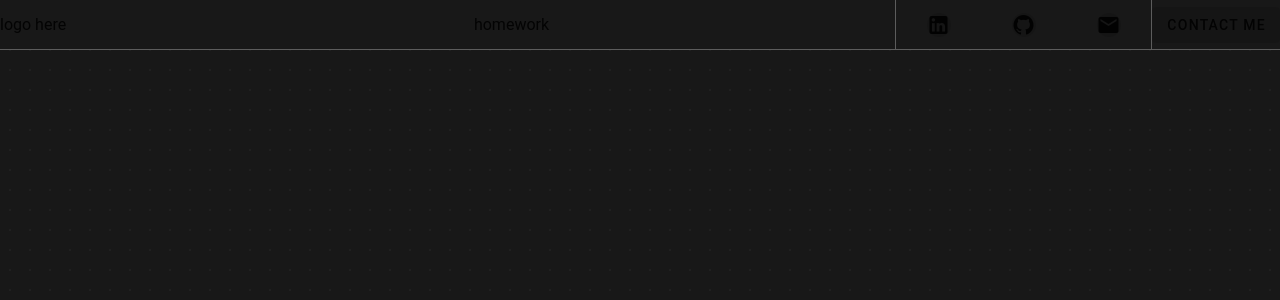
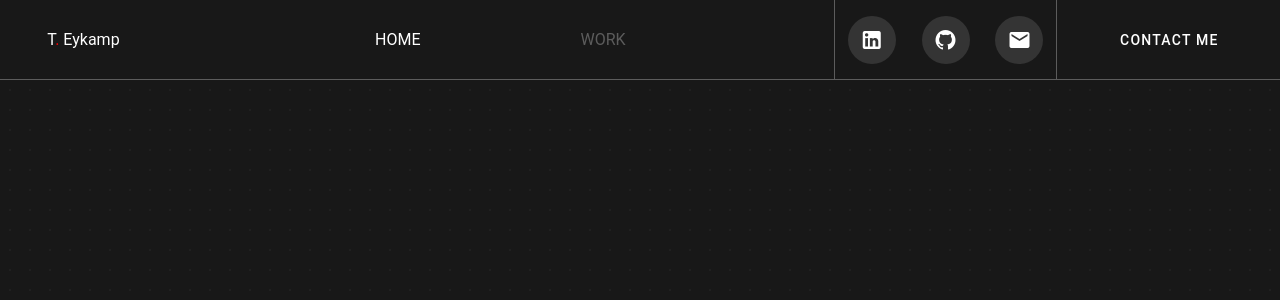
Before and after one commit to teykamp/homepage-2, a Vue app: page / in a window 1280 px wide. Shown: the top 300 px of the page. Built offline with nearby package versions, Linux system fonts and the light colour scheme.

Commit message:
work on navbar

```diff
--- a/src/components/NavCard.vue
+++ b/src/components/NavCard.vue
@@ -1,16 +1,24 @@
 <template>
   <div
-    style="height: 50px; background: #181818; border-bottom: 1px solid rgb(92, 92, 92);"
-    class="d-flex"
+    style="height: 80px; background: #181818; border-bottom: 1px solid rgb(92, 92, 92);"
+    class="d-flex text-white"
   >
-    <div style=" height: 100%; width: 10%;" class="d-flex align-center">
-      <div>logo here</div>
+    <div style=" height: 100%; width: 15%;" class="d-flex align-center justify-center">
+      <div class="text-bold">
+        <p>T<span :style="{
+          'color': 'red',
+        }">.</span> Eykamp</p>
+      </div>
     </div>
-    <div style=" height: 100%; width: 60%; border-right: 1px solid rgb(92, 92, 92);" class="d-flex align-center justify-center">
+    <div style=" height: 100%; width: 60%; border-right: 1px solid #5c5c5c;" class="d-flex align-center justify-center text-uppercase">
       <div
         v-for="(route, index) in routes"
         :key="index"
-      >{{ route.name }}</div>
+        :style="{
+          color: route.name === currentRoute.name ? '' : '#5c5c5c',
+        }"
+        class="mx-10 px-10 route-text"
+      > {{ route.name }}</div>
     </div>
     <div style=" height: 100%; width: 20%; border-right: 1px solid rgb(92, 92, 92);" class="d-flex align-center justify-space-around">
       <v-btn
@@ -18,23 +26,22 @@
         :key="key"
         :icon="link.icon"
         variant="tonal"
-        size="sm"
       ></v-btn>
     </div>
-    <div style=" height: 100%; width: 10%;" class="d-flex align-center">
+    <div style=" height: 100%; width: 20%;" class="d-flex align-center justify-center">
       <v-btn
-        variant="tonal"
+        variant="text"
       >contact me</v-btn>
     </div>
   </div>
 </template>
 
 <script setup lang="ts">
-import CardAnimationWrapper from './CardAnimationWrapper.vue';
 import { ref } from 'vue'
-import { useRouter } from 'vue-router'
+import { useRouter, useRoute } from 'vue-router'
 
 const router = useRouter()
+const currentRoute = useRoute()
 const routes = ref(router.options.routes)
 
 const socialLinks = ref({
@@ -55,4 +62,8 @@ const socialLinks = ref({
 </script>
 
 <style scoped>
+.route-text:hover {
+  font-style: italic;
+  cursor: pointer;
+}
 </style>
```
